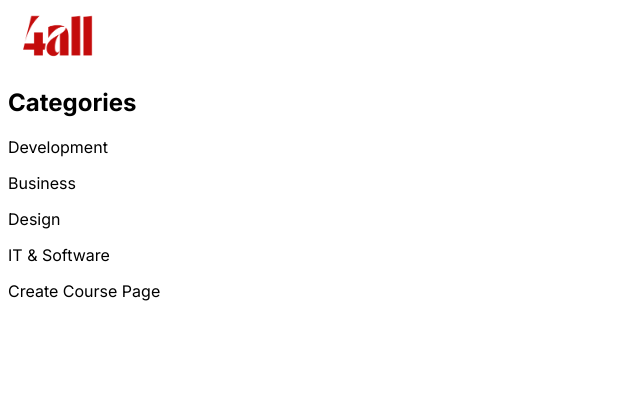
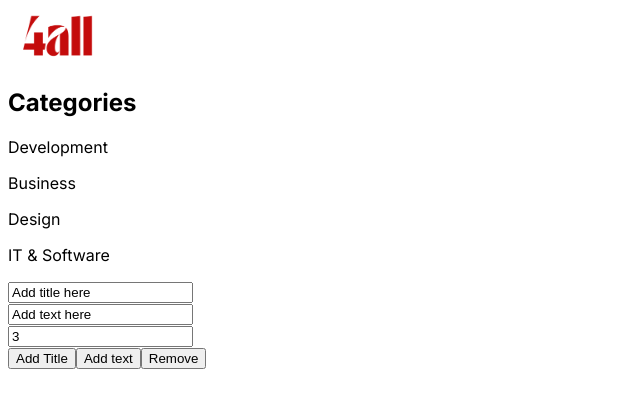
Before and after one commit to lehandesilva/4all, a Next.js app: page /profile/create in a window 1280 px wide. Shown: the top 408 px of the page, without its empty margins (0-640 px from the left). Built offline with nearby package versions, Linux system fonts and the light colour scheme.

Commit message:
build: added editor functionality including sorting, adding and removing blocks

```diff
--- a/app/course/[courseId]/[matId]/page.tsx
+++ b/app/course/[courseId]/[matId]/page.tsx
@@ -1,8 +1,5 @@
 import { fetchCourseMaterialById } from "@/app/lib/data";
 import CourseContent from "@/app/ui/course/course-content";
-import CourseDetails from "@/app/ui/course/course-details";
-//Recieves the section id
-// fetchCourseMaterialById and pass it to course content component
 
 export default async function Page({ params }: { params: { matId: string } }) {
   const content = await fetchCourseMaterialById(params.matId);
--- /dev/null
+++ b/app/profile/create/[sectionId]/page.tsx
@@ -0,0 +1,3 @@
+export default function Page() {
+  return <p>Section page</p>;
+}
--- /dev/null
+++ b/app/profile/create/how-to-use/page.tsx
@@ -0,0 +1,3 @@
+export default function Page() {
+  return <p>how to use page</p>;
+}
--- a/app/profile/create/page.tsx
+++ b/app/profile/create/page.tsx
@@ -1,3 +1,9 @@
+// make new component to the editor its logic
+// editor : start with the dragging shit from the video and get that shi over wit
+
+import Editor from "@/app/ui/editor/editor";
+
 export default function Page() {
-  return <p>Create Course Page</p>;
+  //form to input the course name, description, img
+  return <Editor />;
 }
--- /dev/null
+++ b/app/ui/editor/editor.tsx
@@ -0,0 +1,125 @@
+"use client";
+import { block } from "@/app/lib/definitions";
+import { useRef, useState } from "react";
+import styles from "./editor.module.css";
+import { Content } from "next/font/google";
+export default function Editor() {
+  const [blocks, setBlocks] = useState<
+    { id: number; type: string; content: string; size: string }[]
+  >([
+    { id: 0, type: "title", content: "Add title here", size: "3" },
+    { id: 1, type: "text", content: "Add text here", size: "1" },
+  ]);
+  const [selectedBlock, setSelectedBlock] = useState<number>(0);
+  const [blockCounter, setBlockCounter] = useState<number>(2);
+
+  const dragBlock = useRef<number>(0);
+  const draggedOverBlock = useRef<number>(0);
+
+  const handleSort = () => {
+    const blocksClone = [...blocks];
+    const temp = blocksClone[dragBlock.current];
+    blocksClone[dragBlock.current] = blocksClone[draggedOverBlock.current];
+    blocksClone[draggedOverBlock.current] = temp;
+    setBlocks(blocksClone);
+  };
+
+  const changeHandler = (
+    event: React.ChangeEvent<HTMLInputElement>,
+    index: number
+  ) => {
+    const newContent = event.target.value;
+    const updatedBlocks = [...blocks];
+    updatedBlocks[index].content = newContent;
+    setBlocks(updatedBlocks);
+  };
+
+  const handleTitleClick = () => {
+    setBlocks([
+      ...blocks,
+      { id: blockCounter, type: "title", content: "", size: "3" },
+    ]);
+    let temp = blockCounter;
+    temp++;
+    setBlockCounter(temp);
+  };
+
+  const handleTextClick = () => {
+    setBlocks([
+      ...blocks,
+      { id: blockCounter, type: "text", content: "", size: "1" },
+    ]);
+    let temp = blockCounter;
+    temp++;
+    setBlockCounter(temp);
+  };
+
+  const handleSizeChange = (event: React.ChangeEvent<HTMLInputElement>) => {
+    const newContent = event.target.value;
+    const updatedBlocks = [...blocks];
+    updatedBlocks[selectedBlock].size = newContent;
+    setBlocks(updatedBlocks);
+  };
+
+  const changeSelectedBlock = (blockId: number) => {
+    setSelectedBlock(blockId);
+  };
+
+  const handleRemoveClick = () => {
+    if (blocks.length > 1) {
+      const updatedBlocks = [...blocks];
+      updatedBlocks.splice(selectedBlock, 1); // Remove the selected block
+      setSelectedBlock(selectedBlock > 0 ? selectedBlock - 1 : 0); // Update selected block (if needed)
+      setBlocks(updatedBlocks);
+    }
+  };
+
+  return (
+    <>
+      <div className={styles.editingSection}>
+        {blocks.map((block, index) => (
+          <div
+            key={block.id}
+            className={styles.block}
+            draggable
+            onDragStart={() => {
+              dragBlock.current = index;
+            }}
+            onDragEnter={() => {
+              draggedOverBlock.current = index;
+            }}
+            onDragEnd={handleSort}
+            onDragOver={(e) => e.preventDefault()}
+          >
+            <input
+              type="text"
+              value={block.content}
+              onChange={(event) => changeHandler(event, index)}
+              onFocus={() => changeSelectedBlock(block.id)}
+            />
+          </div>
+        ))}
+      </div>
+      <div className={styles.sizeContainer}>
+        <input
+          type="number"
+          value={blocks[selectedBlock].size}
+          onChange={(event) => handleSizeChange(event)}
+        />
+      </div>
+      <div className={styles.buttons}>
+        <button className={styles.titleBtn} onClick={handleTitleClick}>
+          Add Title
+        </button>
+        <button className={styles.textBtn} onClick={handleTextClick}>
+          Add text
+        </button>
+        <button className={styles.removeBtn} onClick={handleRemoveClick}>
+          Remove
+        </button>
+      </div>
+    </>
+  );
+}
+// block should be an object with type, content and size
+// Two buttons to add text and title
```
Also changed, not shown: app/ui/course/course-content.tsx (+7 -21 lines), app/ui/editor/editor.module.css (added).
